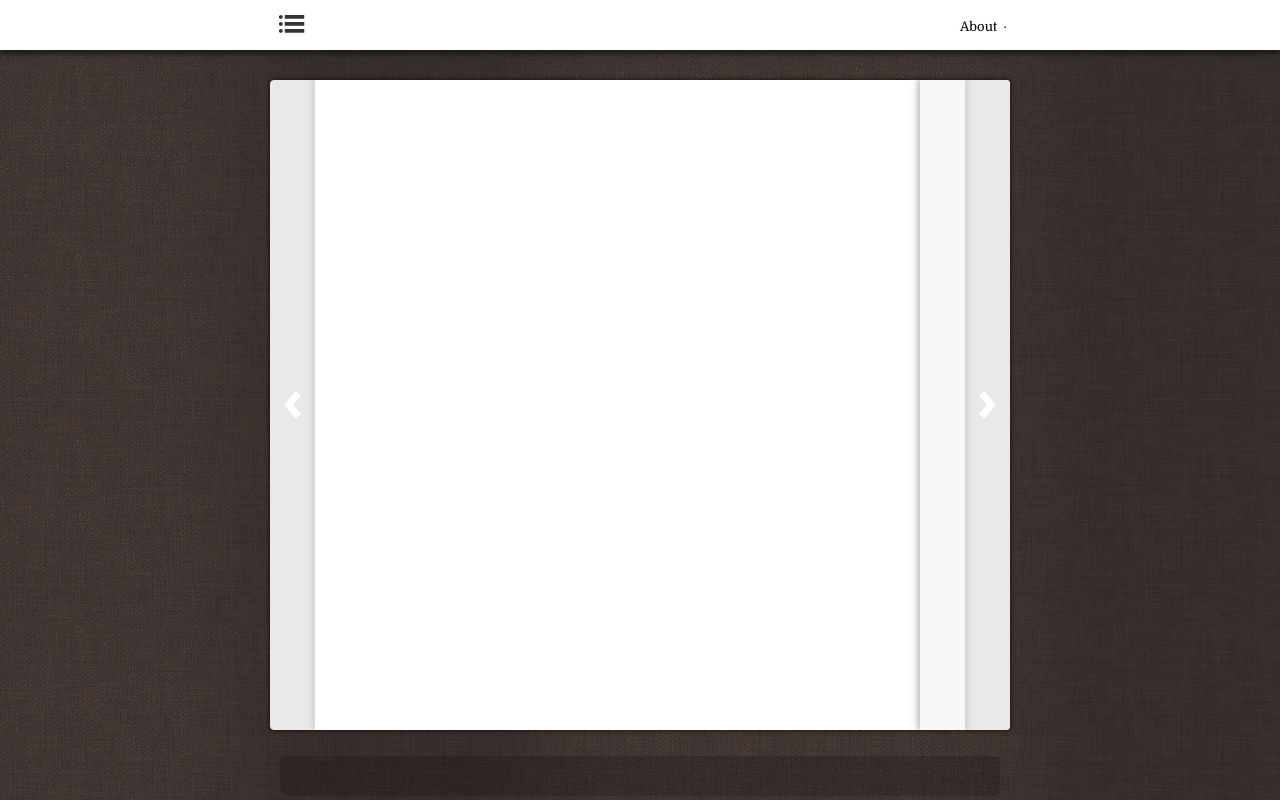
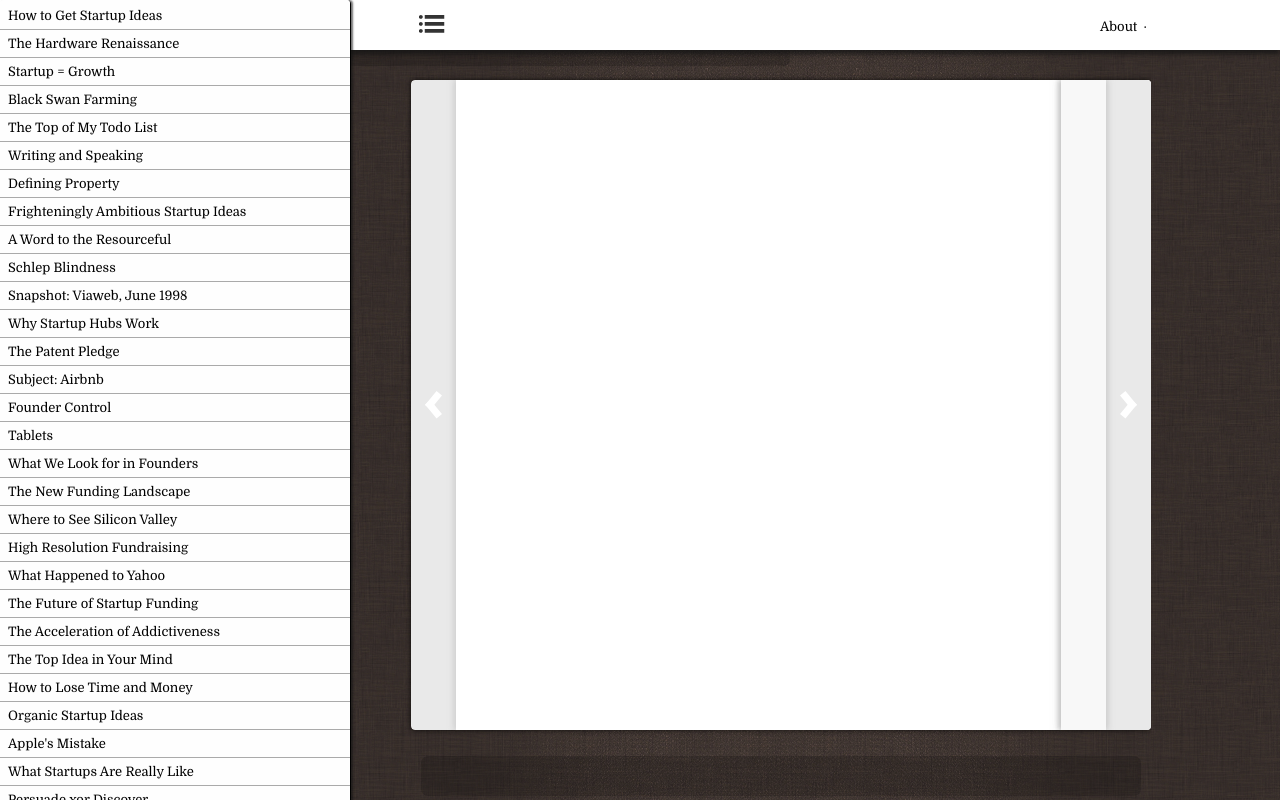
Before and after one commit to julien-c/AnnotatePG, a plain HTML site: page index.html in a window 1280 px wide. Drawn offline with Linux system fonts and the light colour scheme; no server answers.

Commit message:
Add a TOC on the left side if the screen is wide enough

```diff
--- a/css-src/style.css
+++ b/css-src/style.css
@@ -12,25 +12,30 @@
 .media-list{margin-left:0;list-style:none;}
 
 html, body {
-	/* height: 100%; */
+	height: 100%;
 	margin: 0;
 	padding: 0;
+	overflow: hidden;
 }
 
 
 body {
 	line-height: 25px;
 	font-family: 'Domine';
+	background-image: url('img/bg.png');
 }
 
-body {
-	background-image: url('img/bg.png');
+#app {
+	float:left;
+	position: relative;
+	overflow: hidden;
 }
 
 .container {
 	width: 740px;
 	height: 880px;
-	margin: auto;
+	margin-left: 60px;
+	margin-top: 80px;
 	position: relative;
 	border-radius: 4px;
 	overflow: hidden;
@@ -111,13 +116,17 @@ body {
 .navbar {
 	height: 50px;
 	background-color: #FFF;
-	margin-bottom: 30px;
 	box-shadow: 0px 4px 5px rgba(20,20,20,0.8);
+	z-index: 5;
+	width: 100%;
+	position: absolute;
+	top: 0;
+	left: 0;
 }
 
 .navbar-inner {
 	width: 740px;
-	margin: auto;
+	margin-left: 60px;
 	padding-top: 8px;
 }
 
@@ -170,7 +179,7 @@ body {
 
 #scrubber {
 	width: 720px;
-	margin: auto;
+	margin-left: 70px;
 	margin-top: 26px;
 	height: 40px;
 	position: relative;
@@ -319,6 +328,39 @@ div.comment .time {
 }
 
 /* Media Queries */
+@media (min-width: 1210px) {
+	#menu-large {
+		width: 350px;
+		float: left;
+		position: relative;
+		box-shadow: 2px 0px 2px rgba(20,20,20,0.6);
+		border-right: 1px solid black;
+		display: block;
+		background-color: #fefefe;
+		padding: 2px 0;
+		margin: 0;
+		overflow: auto;
+		height: 100%;
+		z-index: 10;
+		border-radius: 4px;
+	}
+	#menu-large li {
+		font-size: small;
+		padding: 1px 8px;
+		list-style: none;
+		border-bottom: 1px solid #aaaaaa;
+	}
+	#menu-large li:last-child {
+		border-bottom: none;
+	}
+	#menu-large li:hover {
+		background-color: #f2f2f2;
+		cursor: pointer;
+	}
+	.navbar-inner {
+		margin-left: 410px;
+	}
+}
 
 @media (max-height: 650px) {
 	.navbar-inner {
@@ -327,7 +369,9 @@ div.comment .time {
 
 	.navbar {
 		height: 36px;
-		margin-bottom: 16px;
+	}
+	.container {
+		margin-top: 52px;
 	}
 
 	#scrubber {
--- a/index.html
+++ b/index.html
@@ -8,6 +8,7 @@
 
 </head>
 <body>
+	<ul id="menu-large" class="hide"></ul>
 	<div class="navbar">
 		<div class="navbar-inner">
 			<div class="toc-handle"></div>
@@ -22,6 +23,7 @@
 	</div>
 
 
+	<div id="app">
 		<div class="container">
 			<div class="ctrl-left"></div>
 			<div class="ctrl-reader">
@@ -60,6 +62,9 @@
 			</div>
 			<div class="ctrl-right"></div>
 			<div class="ctrl-bar"></div>
+		</div>
+
+		<div id="scrubber" class="scrubber"></div>
 	</div>
 
 	<div id="scrubber" class="scrubber"></div>
--- a/js-src/reader.js
+++ b/js-src/reader.js
@@ -178,6 +178,17 @@ $(document).ready(function(){
 	$('button.tweet').click(function(){
 		$(this).toggleClass('active');
 	});
+
+	// Initialize the large-screen TOC
+	components = bookData.getContents();
+	for(var i in components) {
+		$('#menu-large').append('<li id="' + components[i].src + '">' + components[i].title + '</li>');
+	}
+	$('#menu-large li').each(function(){
+		$(this).click(function(){
+			App.reader.moveTo({componentId: this.id, page: 1});
+		});
+	});
 });
 
 
```
Also changed, not shown: style.min.css. Lines whose indentation alone changed are shown as unchanged.
